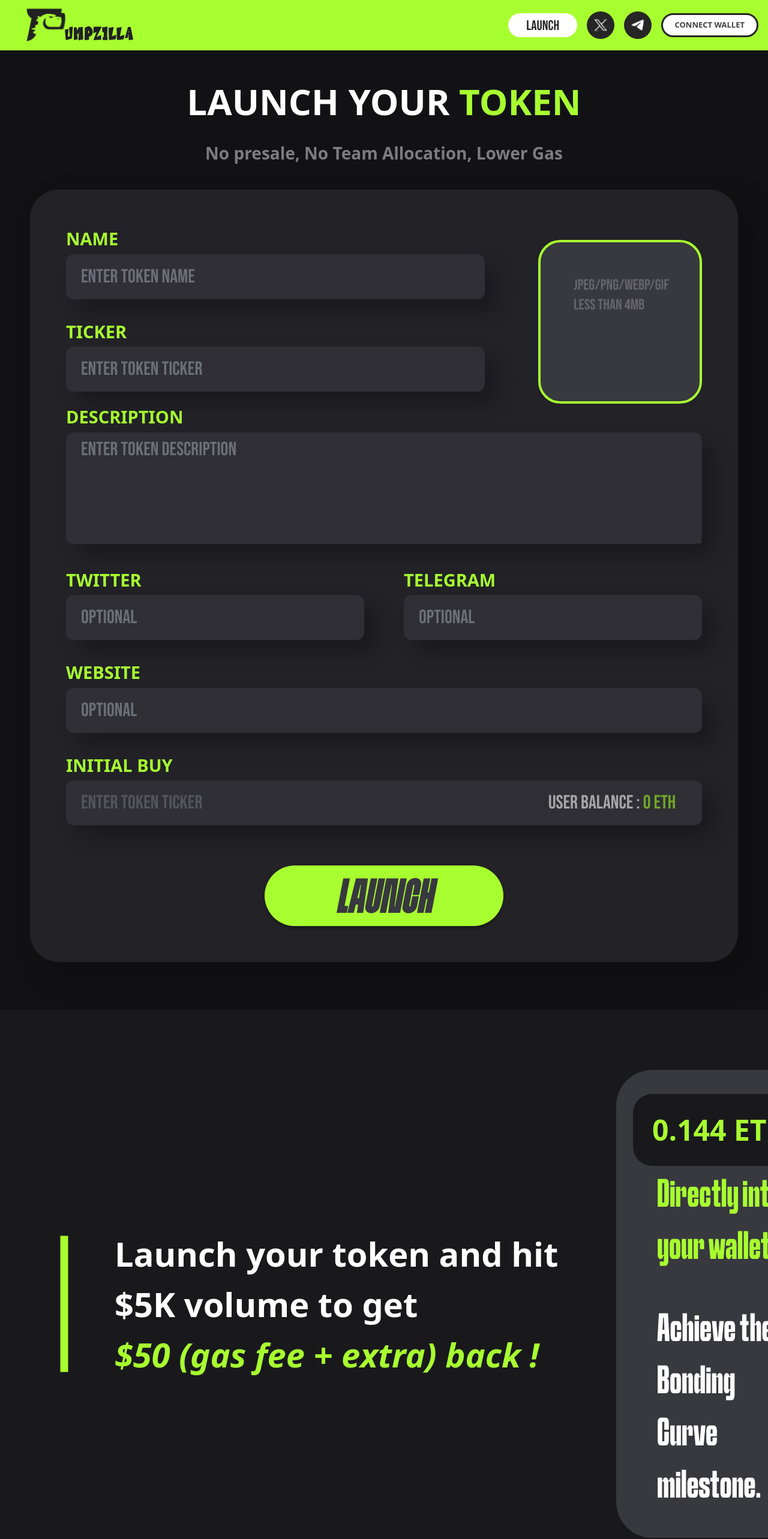
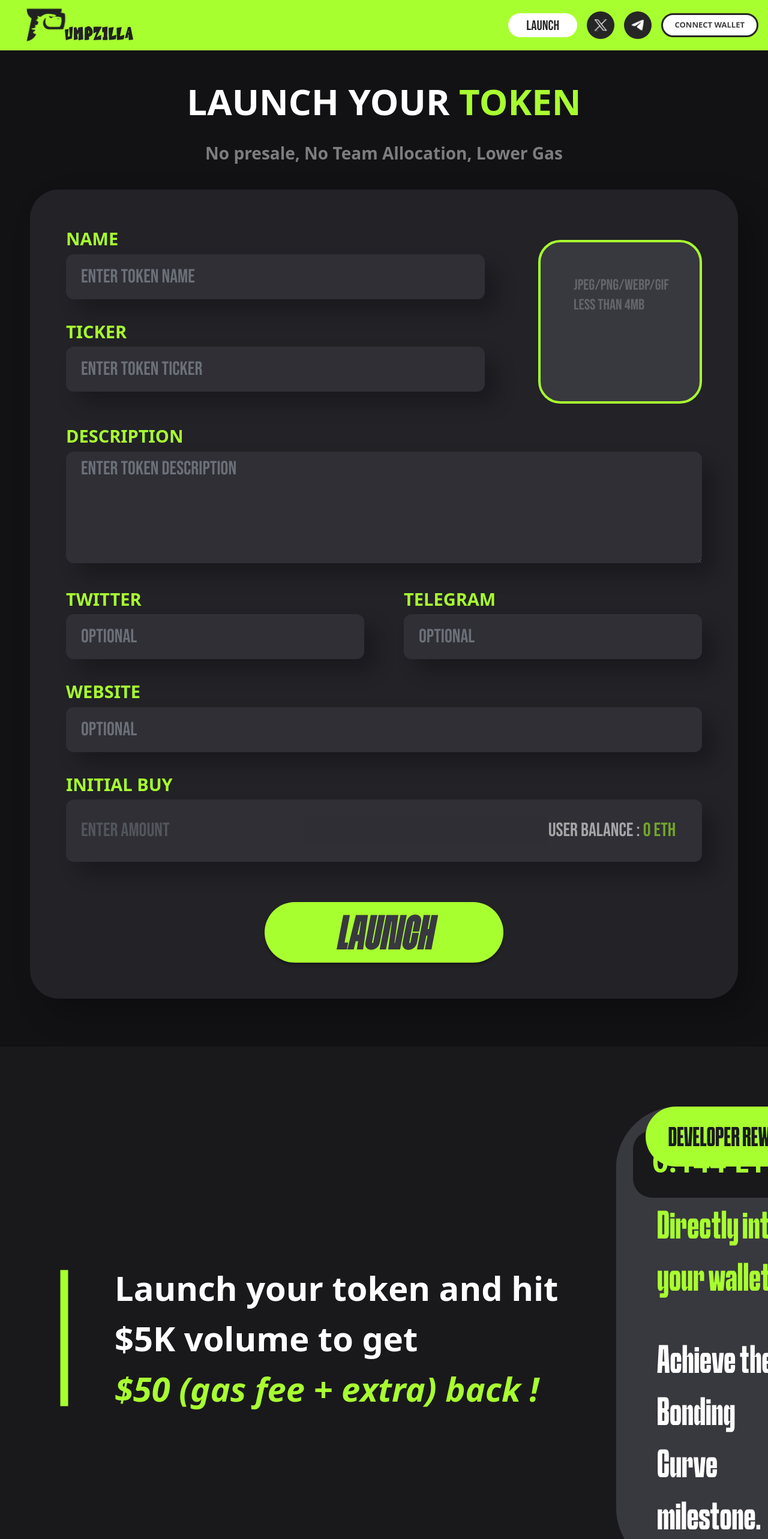
Before and after one commit to vizeerr/pzilla, a Next.js app: page /launch in a window 1280 px wide. Shown: the top 2566 px of the page at 60% size. Built offline with nearby package versions, Linux system fonts and the light colour scheme.

Commit message:
Launch Page v1.1

```diff
--- a/src/app/globals.css
+++ b/src/app/globals.css
@@ -35,3 +35,8 @@ body{
 .anim:hover{
   scale: 1.1;
 }
+
+.curvbg{
+  background-image: url("../assets/curv.svg");
+  background-size:cover ;
+}
--- a/src/app/launch/page.js
+++ b/src/app/launch/page.js
@@ -33,7 +33,7 @@ const page = () => {
         </div>
 
         <div>
-              <p className='text-primary text-[29px] font-[800] '>DESCRIPTION</p>
+              <p className='text-primary text-[29px] font-[800] mt-8 '>DESCRIPTION</p>
               <textarea  placeholder='ENTER TOKEN DESCRIPTION' className='border-0 h-[186px] mt-1 w-full bg-[#38383F] opacity-60 font-[400] font-bebasneue m-0 text-white text-[32px] px-[25px] py-[5px] rounded-[13px] shadow-[20px_20px_33.3px_0px_#00000066]'/>
             </div>
           <div className='flex gap-[66px] w-full'>
@@ -53,8 +53,8 @@ const page = () => {
             </div>
             <div>
               <p className='text-primary text-[29px] font-[800] mt-8'>INITIAL BUY</p>
-              <div className='flex justify-center items-center h-[75px] mt-1 w-full bg-[#38383F] opacity-60 font-[400] font-bebasneue m-0 text-white text-[32px] px-[25px] py-[5px] rounded-[13px] shadow-[20px_20px_33.3px_0px_#00000066]'>
-                <input type="text" placeholder='ENTER TOKEN TICKER' className='border-0 w-full bg-[#38383F] opacity-60 font-[400] font-bebasneue text-white text-[32px]'/>
+              <div className='flex justify-center items-center h-[104px] mt-1 w-full bg-[#38383F] opacity-60 font-[400] font-bebasneue m-0 text-white text-[32px] px-[25px] py-[5px] rounded-[13px] shadow-[20px_20px_33.3px_0px_#00000066]'>
+                <input type="text" placeholder='ENTER AMOUNT' className='border-0 w-full bg-[#38383F] opacity-60 font-[400] font-bebasneue text-white text-[32px]'/>
                 <p className='font-bebasneue font-[400] w-[300px] text-[32px] text-white '>USER BALANCE : <span className='text-primary'>0 ETH</span></p>
               </div>
             </div>
@@ -72,8 +72,9 @@ const page = () => {
           $50 (gas fee + extra) back !
           </span></p>
         </div>
-        <div className='w-[728px] bg-[#38383F] rounded-[60px] ps-[28px] py-[40px]'>
-          <p className='font-montserrat font-[900] text-primary p-[5px] text-[48px] bg-[#19191C] px-8 py-6 w-[311px] rounded-[32px]'>0.144 ETH</p>
+        <div className='curvbg w-[728px]  rounded-[60px] ps-[28px] py-[40px] relative'>
+          <p className='anim  text-[#1B1C1E] sachabo text-[40px] bg-primary rounded-full px-4 pt-6 absolute end-0 top-0 pb-4 text-center w-[290px]'> DEVELOPER REWARD</p>
+          <p className='font-montserrat font-[900] text-primary p-[5px] text-[48px] bg-[#19191C] px-8 pb-6 pt-4 w-[311px] rounded-[32px]'>0.144 ETH</p>
           <p className='sachabo text-primary font-[400] mt-2 text-[58px] mx-[40px]'> Directly into your wallet</p>
           <p className='sachabo text-white font-[400] text-[58px] mt-[50px] mx-[40px]'> Achieve the Bonding Curve milestone.</p>
 
--- a/src/components/TopHeader.jsx
+++ b/src/components/TopHeader.jsx
@@ -83,9 +83,11 @@ const TopHeader = () => {
         </div>
 
         <div className="flex flex-col items-end">
+            <Link href={"/launch"}>
             <div className="bg-primary anim w-[275px] border-[6px] border-[#3C3C3C] shadow-[10.16px_13.2px_33.51px_0px_#00000040] rounded-[45px_0px] py-3 text-center">
                 <p className="font-[900] font-montserrat text-[21px] text-[#3C3C3C]">PUMPZILLA TOKEN</p>
             </div>
+            </Link>
             <div onClick={()=>setOpen(true)} className="anim shadow-[12.65px_16.44px_41.74px_0px_#00000040] flex items-center gap-8 bg-[#36373E] mt-4 rounded-full px-10 pt-4 py-3 w-[405px] ">
                 <Image width={91} unoptimized={true} src={setico} alt="" />
                 <p className="round text-white font-[500] text-[50px]">HOW IT <span className="text-primary">WORKS</span></p>
```
Also changed, not shown: src/assets/curv.svg (added).
